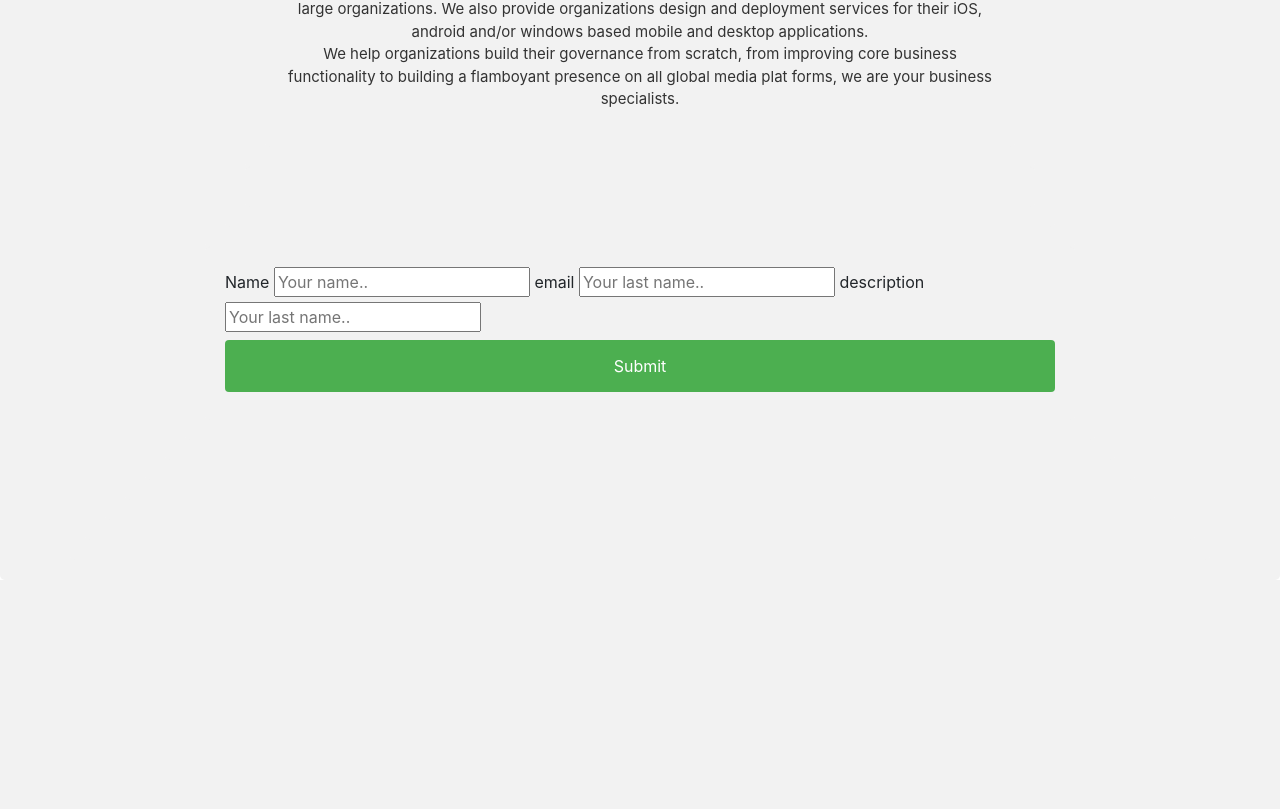
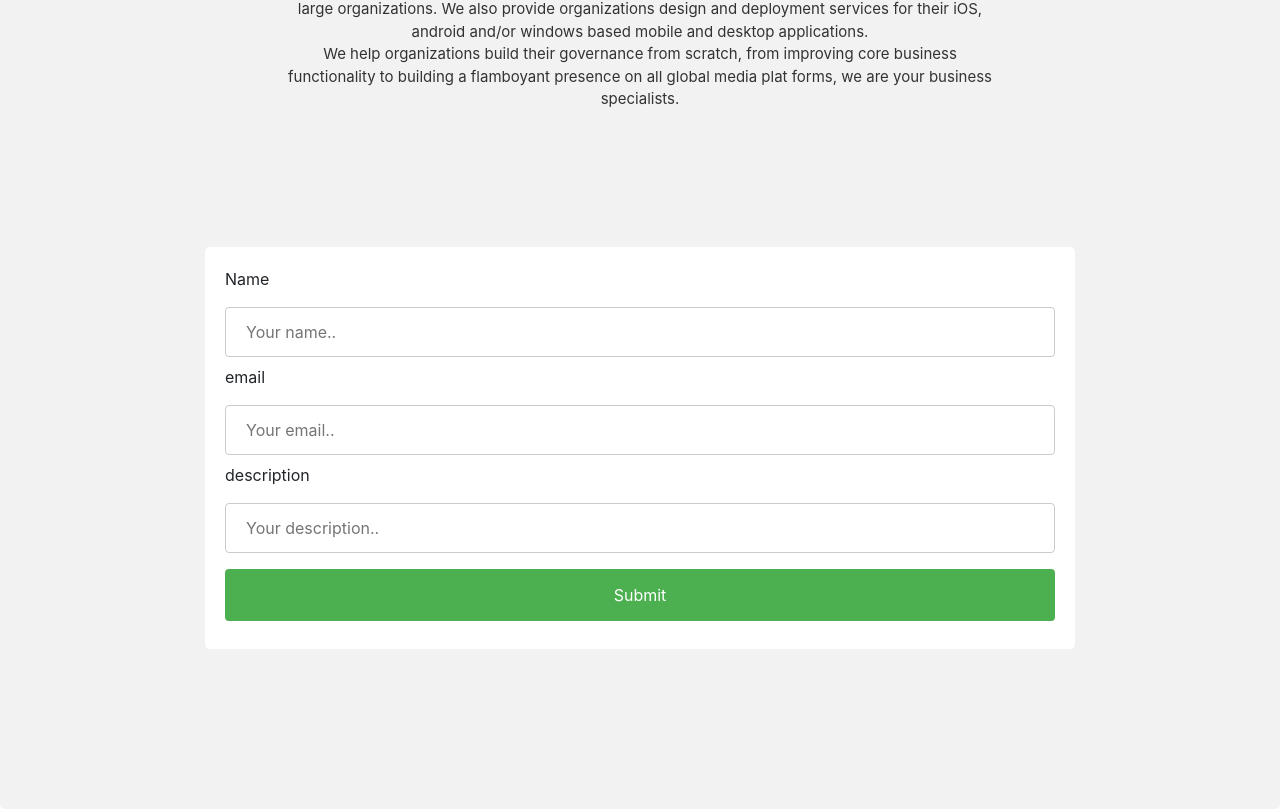
Before and after one commit to evilcops/fa18-bcs-013-lab-S1, a PHP site: page / in a window 1280 px wide. Shown: the part 3409-4218 px from the top of the page. Before the commit the page ends 3989 px from the top, so only its background shows below. Run offline with PHP 8.4, Linux system fonts and the light colour scheme.

Commit message:
near complition

```diff
--- a/css/index.css
+++ b/css/index.css
@@ -1,4 +1,4 @@
-<style>
+
 input[type=text], select {
   width: 100%;
   padding: 12px 20px;
@@ -29,4 +29,11 @@ div {
   background-color: #f2f2f2;
   padding: 20px;
 }
-</style>
+
+.cl-effect-5{
+    display: inline-block;
+}
+
+.form_container{
+    background-color:white;
+}
--- a/index.html
+++ b/index.html
@@ -107,16 +107,16 @@ We help organizations build their governance from scratch, from improving core b
 		</div>
 	</div>
 
-  <div>
-    <form action="/action_page.php">
+  <div class="form_container">
+    <form >
       <label for="fname">Name</label>
       <input type="text" id="fname" name="firstname" placeholder="Your name..">
 
       <label for="lname">email</label>
-      <input type="text" id="lname" name="lastname" placeholder="Your last name..">
+      <input type="text" id="lname" name="lastname" placeholder="Your email..">
 
       <label for="lname">description</label>
-      <input type="text" id="lname" name="lastname" placeholder="Your last name..">
+      <input type="text" id="lname" name="lastname" placeholder="Your description..">
 
 
 
```
